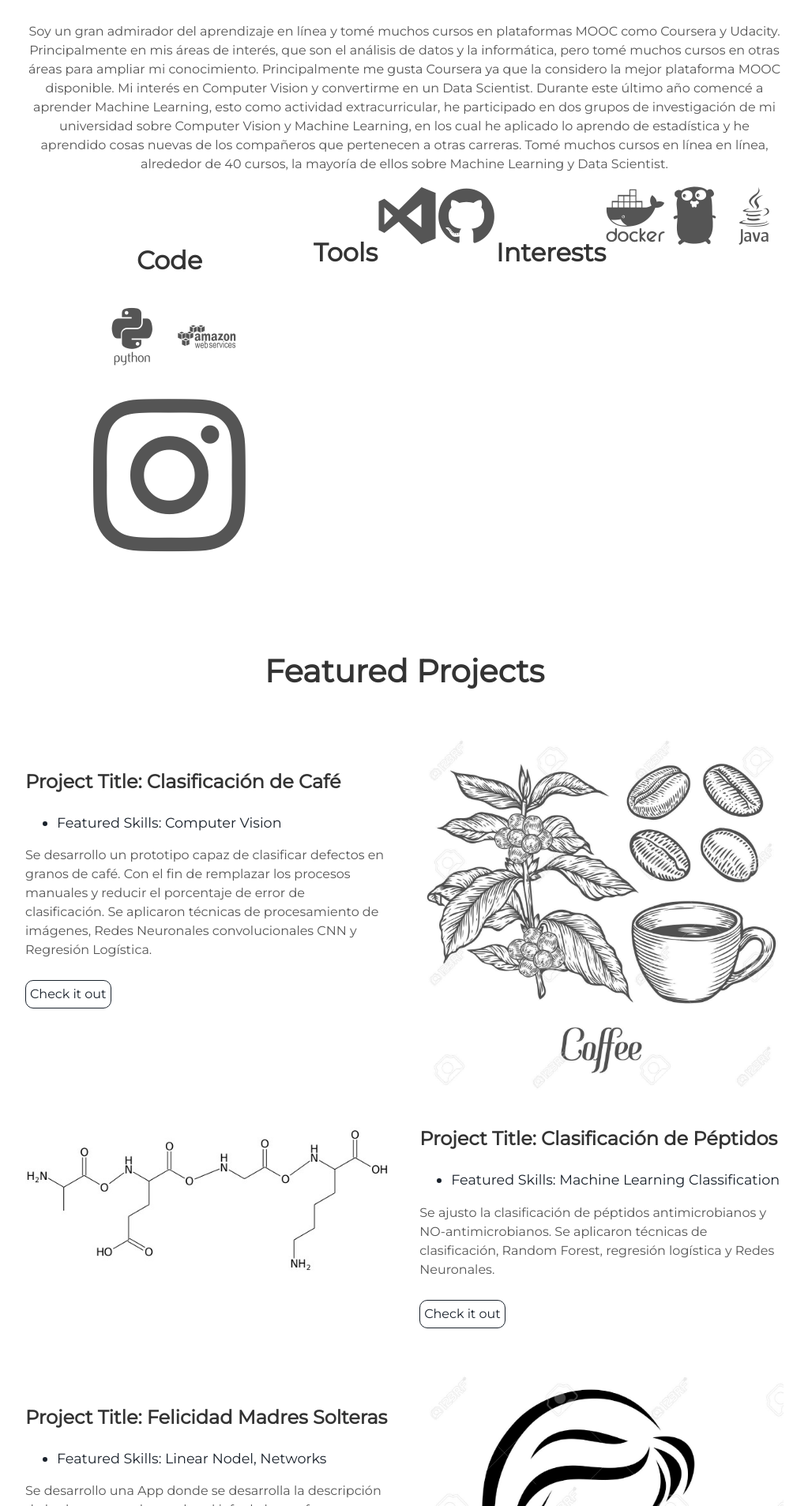
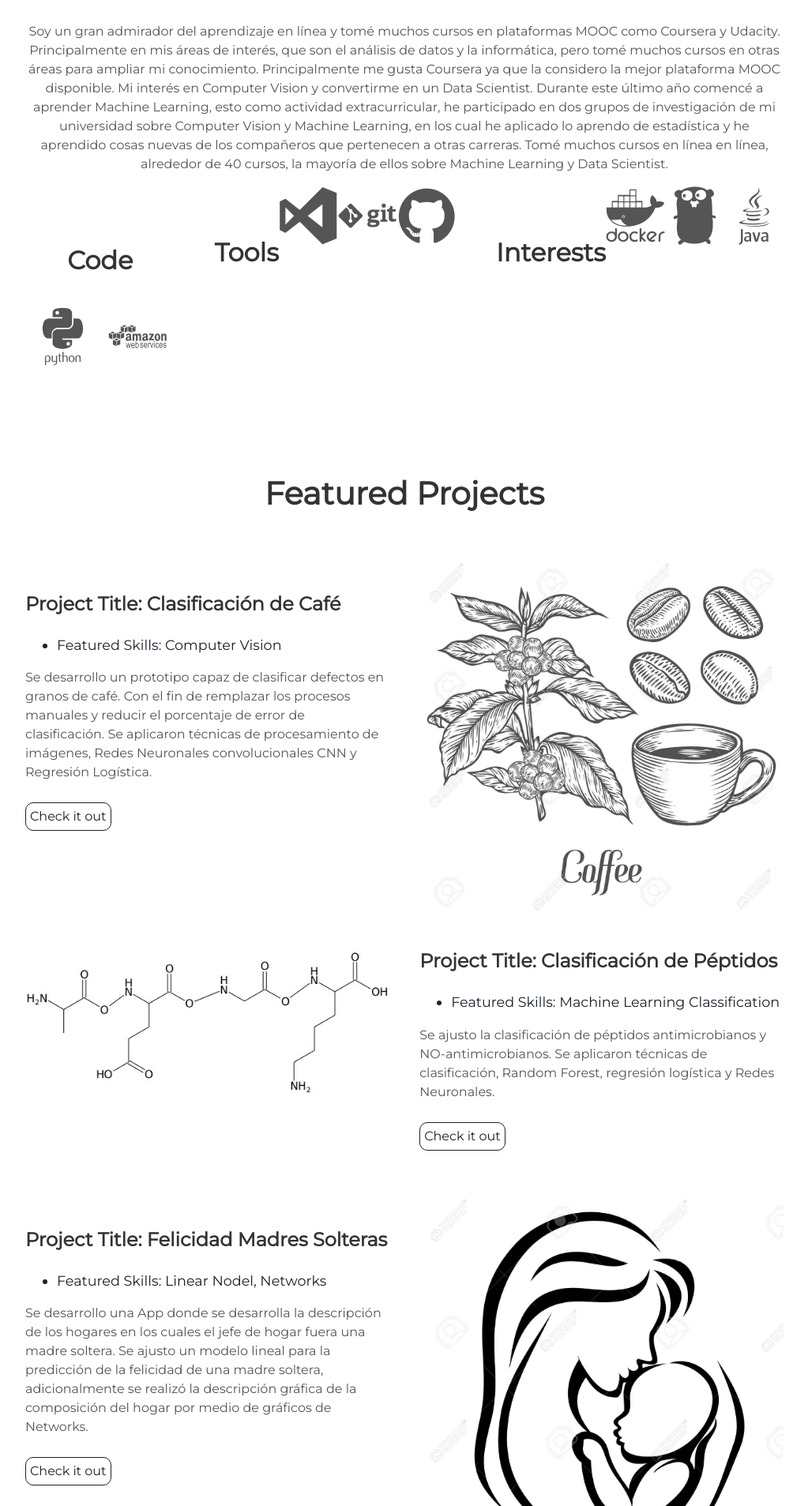
Before and after one commit to oecorrechag/Resume, a Jekyll site: the page built from index.html, in a window 1280 px wide. Shown: the part 1029-2936 px from the top of the page at 79% size, without its empty margins (128-1151 px from the left). Built offline with Jekyll 4.4.1, drawn with Linux system fonts in a browser that asks for light colours.

Commit message:
README.md
iconos finales

```diff
--- a/_includes/about.html
+++ b/_includes/about.html
@@ -7,14 +7,13 @@
       <h2>Code</h2>
       <i class="devicon-python-plain-wordmark"></i>
       <i class="devicon-amazonwebservices-plain-wordmark"></i>
-      <i id="social-in" class="fa fa-instagram fa-3x social" aria-hidden="true"></i>
       <p></p>
     </div>
     <div class="user">
       <h2>Tools</h2>
       <i class="devicon-visualstudio-plain"></i>
+      <i class="devicon-git-plain-wordmark"></i>
       <i class="devicon-github-plain"></i>
-      <i class="fab fa-r-project"></i>
       <p></p>
     </div>
     <div class="user">
```
